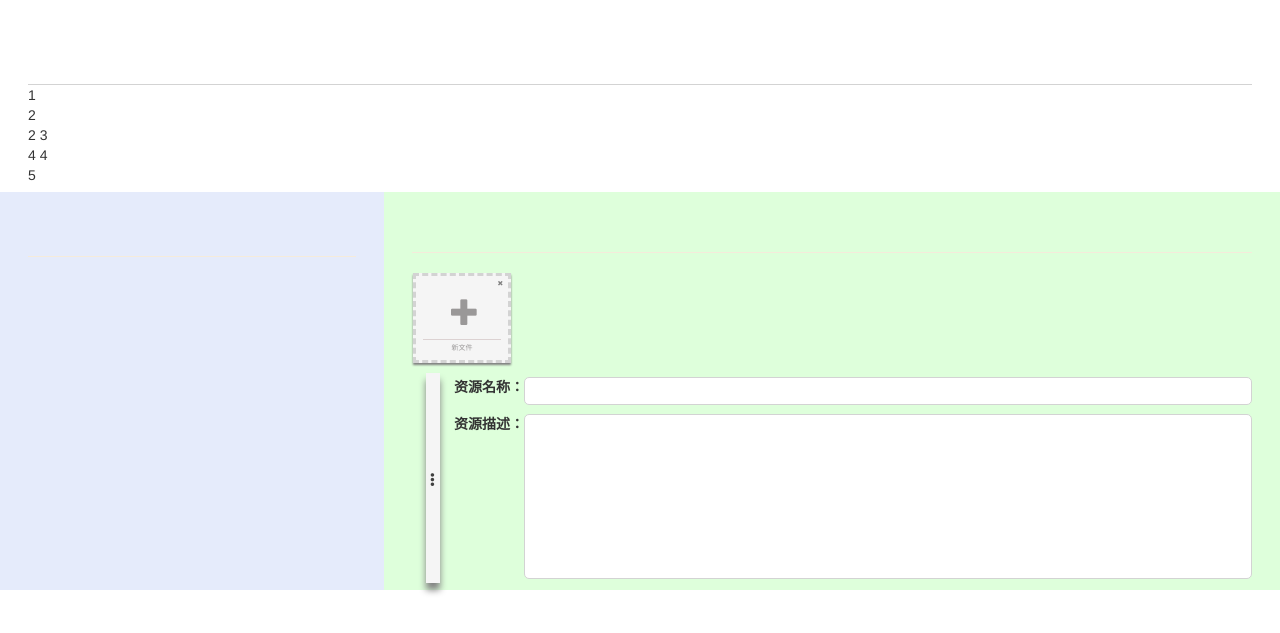
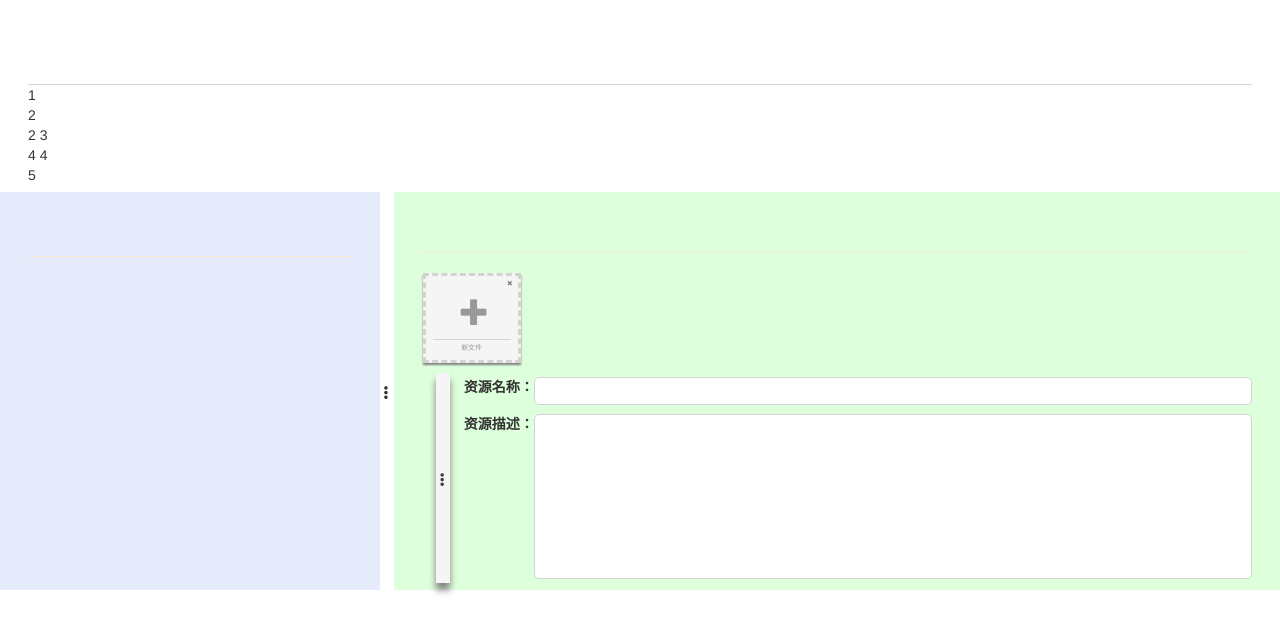
Before and after one commit to NJUOCR/judging, a Flask app: page /config-graph in a window 1280 px wide. Shown: the top 633 px of the page. Run offline with Flask 2, Linux system fonts and the light colour scheme; data that the repository does not hold is empty; some libraries are stand-ins or nearby versions.

Commit message:
refactor main layouts

```diff
--- a/static/css/graph-detail.css
+++ b/static/css/graph-detail.css
@@ -25,10 +25,37 @@
 }
 
 /* 2nd level */
+@keyframes show-second-level {
+    0% {
+        width: 0;
+    }
+    100%{
+        width: 30%;
+    }
+}
+
+@keyframes hide-second-level {
+    0% {
+        width: 30%;
+    }
+    100% {
+        width: 0;
+    }
+}
+.show-l2{
+    animation: show-second-level 1s ease-in forwards;
+}
+.hide-l2{
+    animation: hide-second-level 1s ease-out forwards;
+}
 #second-level-section {
     background-color: #e5ebfb;
-    padding: 2em 2em .5em 2em;
-    width: 30%;
+    overflow-x: hidden;
+    padding: 2em 0;
+    width: 0;
+}
+#second-level-section>*{
+    margin: 0 2em;
 }
 
 #second-level-section .selecting {
@@ -36,12 +63,22 @@
     font-size: 1.4em;
     min-width: 18em;
 }
+#section-separator{
+    display: flex;
+    flex-direction: column;
+    justify-content: center;
+}
+#section-separator>span{
+    /*writing-mode: tb;*/
+    /*display: ;*/
+}
 
 /* 3rd level */
 #third-level-section {
     background-color: #deffdb;
     padding: 2em 2em .5em 2em;
     width: 70%;
+    flex-grow: 1;
 }
 
 #third-level-section .selecting{
--- a/static/html/graph_config2.html
+++ b/static/html/graph_config2.html
@@ -91,7 +91,7 @@
     </section>
 
     <div id="editor">
-        <section class="" id="second-level-section">
+        <section :class="[secondLevel.hide?'hide-l2':'show-l2']" id="second-level-section">
             <selectable-header @change-candidate="changeCandidate" @step="step"
                                name="second-level-header"
                                :candidates="secondLevel.listNames()"
@@ -103,6 +103,10 @@
                              @change-tab="changeTab"></tab-text-editor>
 
         </section>
+        <div id="section-separator" @click="switchSecondLevel">
+            <span v-if="!secondLevel.hide" class="glyphicon glyphicon-option-vertical"></span>
+            <span v-if="secondLevel.hide" v-for="char in secondLevel.listNames()[secondLevel.selectedIdx()]"> {{char}}</span>
+        </div>
         <section class="" id="third-level-section">
             <selectable-header @change-candidate="changeCandidate" @step="step"
                                name="third-level-header"
@@ -322,7 +326,8 @@
                     }
                 },
                 pointer: -1,
-                plain: true
+                plain: true,
+                hide: false
             },
 
             thirdLevel: {
@@ -553,6 +558,10 @@
                 this.thirdLevel.previewMedia = !this.thirdLevel.previewMedia
             },
 
+            switchSecondLevel: function(){
+                this.secondLevel.hide = !this.secondLevel.hide;
+            },
+
             changeTab: function (i) {
                 this.secondLevel.pointer = i;
             }
```
